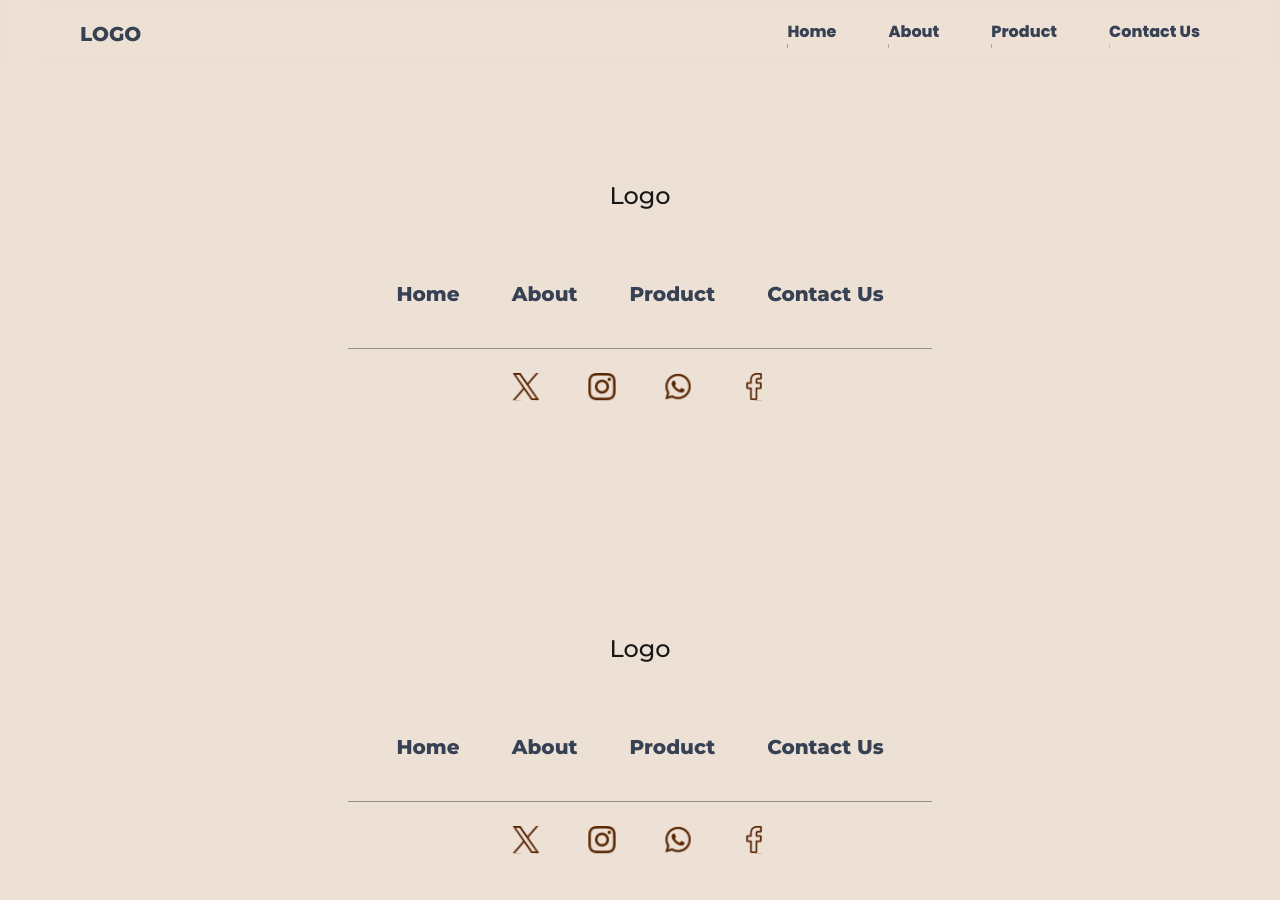
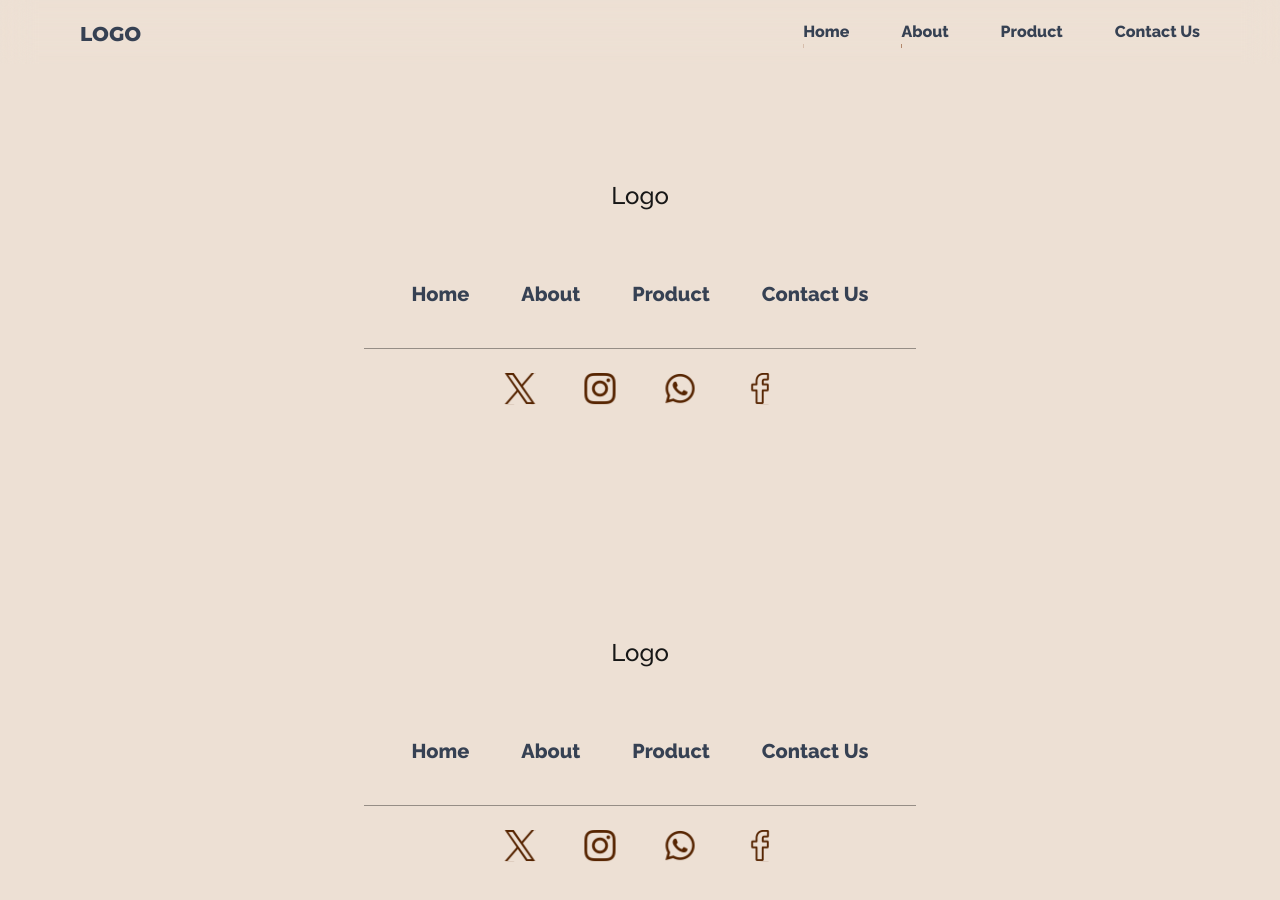
Before and after one commit to michaeldiputra/WovenRattan, a Next.js app: page /components/Footer in a window 1280 px wide. Shown: the top 900 px of the page. Built offline with nearby package versions, Linux system fonts and the light colour scheme.

Commit message:
change starempty, add raleway font, change footer layout

```diff
--- a/src/pages/_document.js
+++ b/src/pages/_document.js
@@ -5,12 +5,11 @@ export default function Document() {
     <Html lang="en" className="scroll-smooth">
       <Head>
         <link rel="preconnect" href="https://fonts.googleapis.com" />
-        <link rel="preconnect" href="https://fonts.gstatic.com" crossorigin />
-        <link href="https://fonts.googleapis.com/css2?family=Montserrat:ital,wght@0,100..900;1,100..900&family=Open+Sans:ital,wght@0,300..800;1,300..800&family=Poppins:ital,wght@0,100;0,200;0,300;0,400;0,500;0,600;0,700;0,800;0,900;1,100;1,200;1,300;1,400;1,500;1,600;1,700;1,800;1,900&display=swap" rel="stylesheet" />
+        <link rel="preconnect" href="https://fonts.gstatic.com" crossOrigin />
+        <link href="https://fonts.googleapis.com/css2?family=Montserrat:ital,wght@0,100..900;1,100..900&family=Open+Sans:ital,wght@0,300..800;1,300..800&family=Poppins:ital,wght@0,100;0,200;0,300;0,400;0,500;0,600;0,700;0,800;0,900;1,100;1,200;1,300;1,400;1,500;1,600;1,700;1,800;1,900&family=Raleway:ital,wght@0,100..900;1,100..900&display=swap" rel="stylesheet" />
       </Head>
       <body
-      // className="antialiased min-w-[1024px]" /* only available in tabs */
-      className="antialiased"
+        className="antialiased"
       >
         <Main />
         <NextScript />
--- a/src/pages/components/Footer.js
+++ b/src/pages/components/Footer.js
@@ -7,19 +7,19 @@ import whatsapp from "../../../public/components/whatsapp.svg";
 
 export default function Footer() {
     return (
-        <footer id="footer" className="pb-6 sm:pb-29 pt-29 flex sm:justify-center landing-container">
-            <div className="sm:text-center flex flex-col sm:items-center max-w-7xl w-full sm:w-fit">
-                <h1 className="font-medium font-Montserrat text-2xl mb-17">
+        <footer id="footer" className="pb-6 sm:pb-29 pt-29 flex sm:justify-center landing-container font-Raleway">
+            <div className="text-center flex flex-col items-center max-w-7xl w-fit sm:w-fit">
+                <h1 className="font-medium text-2xl mb-17">
                     Logo
                 </h1>
-                <div className="font-Montserrat flex flex-col sm:flex-row gap-y-2 gap-x-13 sm:px-12 mb-5 sm:mb-10 text-gray-700">
+                <div className="flex flex-col sm:flex-row gap-y-2 gap-x-13 sm:px-12 mb-5 sm:mb-10 text-gray-700">
                     <Link href="/#home" className="font-extrabold text-wrXl hover:opacity-90">Home</Link>
                     <Link href="/#about" className="font-extrabold text-wrXl hover:opacity-90">About</Link>
                     <Link href="/#product" className="font-extrabold text-wrXl hover:opacity-90">Product</Link>
                     <Link href="/#footer" className="font-extrabold text-wrXl hover:opacity-90">Contact Us</Link>
                 </div>
                 <div className="h-px w-full bg-black/37 mb-6"></div>
-                <div className="flex gap-5 sm:gap-12 max-h-5 sm:max-h-8 max-w-3xs justify-start">
+                <div className="flex gap-5 sm:gap-12 max-h-8 sm:max-h-8 justify-center px-5">
                     <Link href="#">
                         <Image src={twitter} width={100} height={100} className="h-full w-fit cursor-pointer hover:opacity-70" />
                     </Link>
--- a/src/pages/components/Navbar.js
+++ b/src/pages/components/Navbar.js
@@ -13,7 +13,7 @@ export default function Navbar() {
     };
 
     return (
-        <nav className="sticky w-full top-0 z-99">
+        <nav className="sticky w-full top-0 z-99 font-Raleway">
             <div className="backdrop-filter backdrop-blur-lg pt-5 pb-4 landing-container">
                 <div className="max-w-7xl w-full flex justify-between items-center">
                     <span className="text-gray-700 font-Montserrat font-extrabold text-xl">LOGO</span>
--- a/src/pages/index.js
+++ b/src/pages/index.js
@@ -113,7 +113,7 @@ export default function Home() {
             <div className="hidden max-h-svh h-screen pt-16 w-full justify-between items-center md:flex">
               <div className="flex flex-col w-full max-w-md -mt-28">
                 <h1 className="text-secondary text-wr6xl font-extrabold text-pretty leading-tight! uppercase pb-8">Lorem ipsum dolor sit amet</h1>
-                <Link href="/#product" className="bg-[#B08968] hover:bg-primary text-white w-fit font-extrabold py-3 px-4 rounded-2xl">Learn More</Link>
+                <Link href="/#product" className="bg-[#B08968] hover:bg-primary text-white w-fit font-extrabold py-3 px-4 rounded-2xl font-Raleway">Learn More</Link>
               </div>
               <div className="min-w-96 h-fit flex items-center -mr-60 lg:-mr-72 xl:-mr-80 relative">
                 <Image src={HomeBg} alt="bg-picture" className="max-h-screen -mt-8" />
@@ -251,10 +251,10 @@ export default function Home() {
                         </div>
                         <div className="flex">
                           {Array.from({ length: rating.stars }).map((_, index) => (
-                            <Image key={index} src={star} alt={star} width={16} height={16} className="size-3 md:size-4 lg:size-4.5 xl:size-5 fill-inherit" />
+                            <Image key={index} src={star} alt={star} width={16} height={16} className="size-3 md:size-4 lg:size-4.5 xl:size-5" />
                           ))}
                           {Array.from({ length: 5 - rating.stars }).map((_, index) => (
-                            <Image key={index} src={starempty} alt={star} width={16} height={16} className="w-5 h-5" />
+                            <Image key={index} src={starempty} alt={star} width={16} height={16} className="size-3 md:size-4 lg:size-4.5 xl:size-5" />
                           ))}
                         </div>
                       </div>
--- a/src/styles/globals.css
+++ b/src/styles/globals.css
@@ -4,6 +4,7 @@
   --font-Poppins: Poppins, serif;
   --font-Montserrat: Montserrat, serif;
   --font-Open-sans: Open Sans, serif;
+  --font-Raleway: Raleway, serif;
 
   --color-primary: #9c6644;
   --color-secondary: #7f5539;
```
Also changed, not shown: public/landing/rating/starempty.svg.
